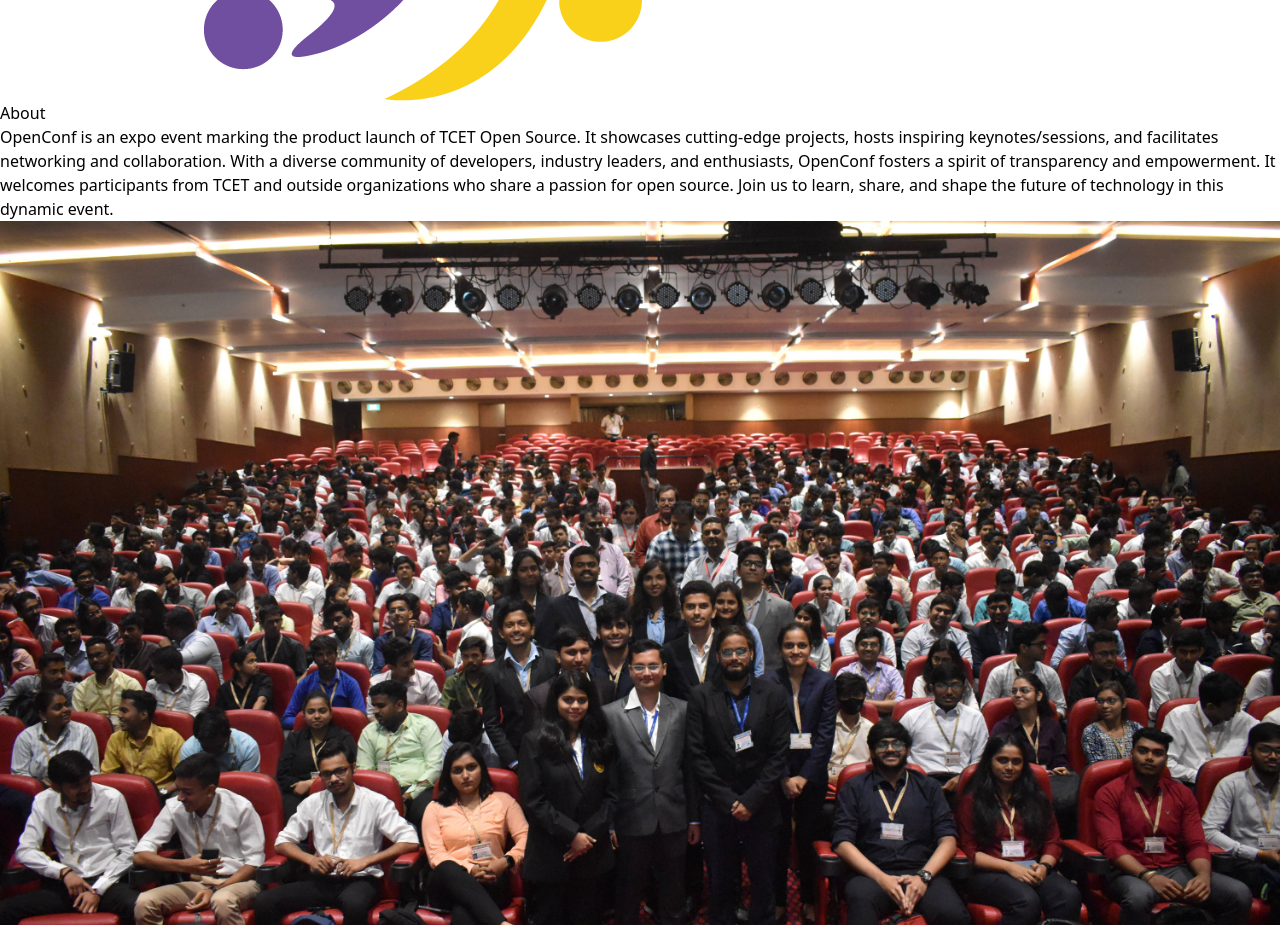
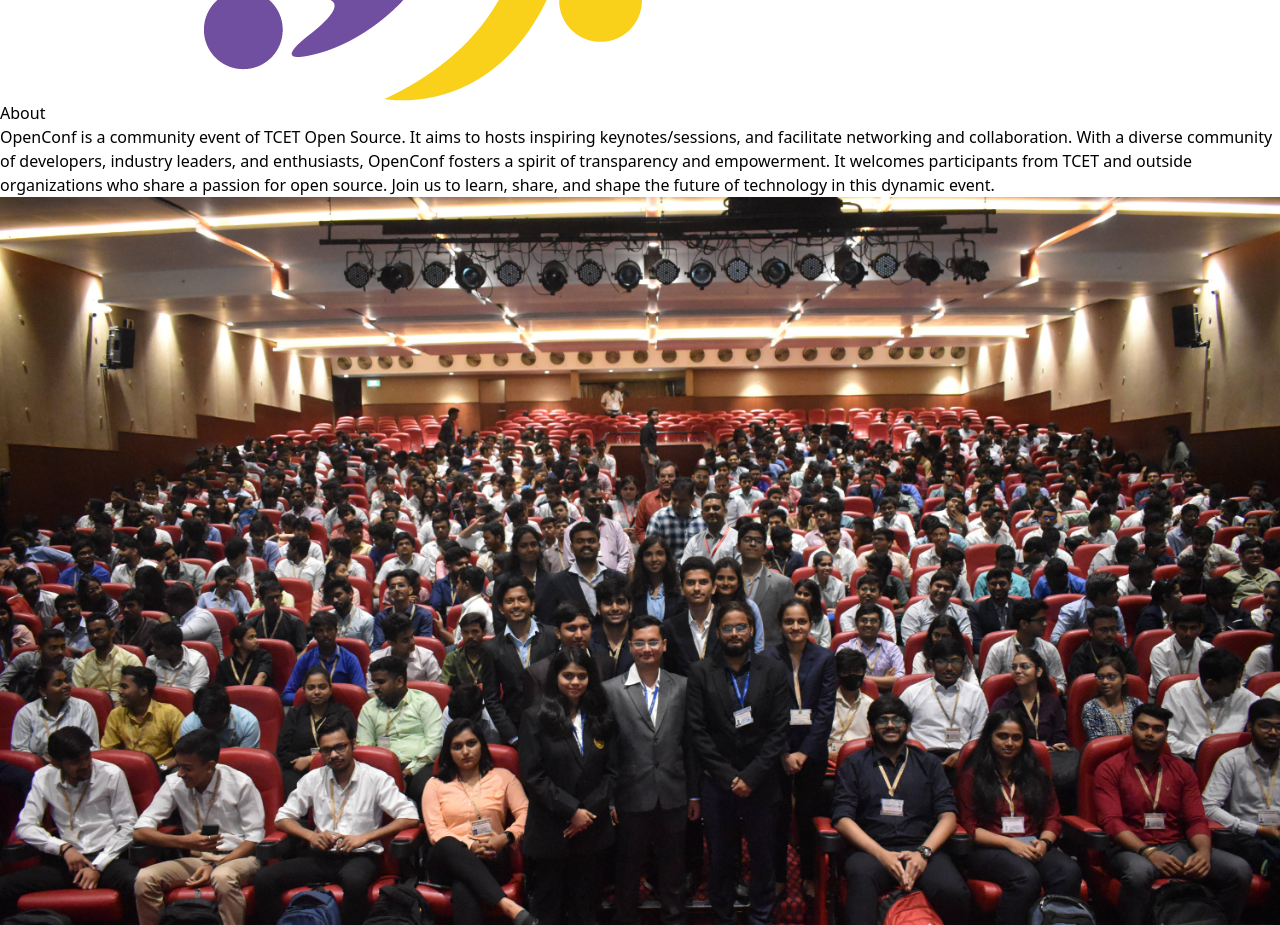
Before and after one commit to tcet-opensource/open-conf, a React (Vite) app: page / in a window 1280 px wide. Shown: the part 1340-2265 px from the top of the page. Built offline with nearby package versions, Linux system fonts and the light colour scheme; what @material-tailwind/react would draw is missing.

Commit message:
update about

```diff
--- a/src/pages/home.jsx
+++ b/src/pages/home.jsx
@@ -83,9 +83,9 @@ export function Home() {
                 About
               </Typography>
               <Typography className="mb-8 font-normal text-blue-gray-500">
-                OpenConf is an expo event marking the product launch of TCET
-                Open Source. It showcases cutting-edge projects, hosts inspiring
-                keynotes/sessions, and facilitates networking and collaboration.
+                OpenConf is a community event of TCET
+                Open Source. It aims to  hosts inspiring
+                keynotes/sessions, and facilitate networking and collaboration.
                 With a diverse community of developers, industry leaders, and
                 enthusiasts, OpenConf fosters a spirit of transparency and
                 empowerment. It welcomes participants from TCET and outside
```
